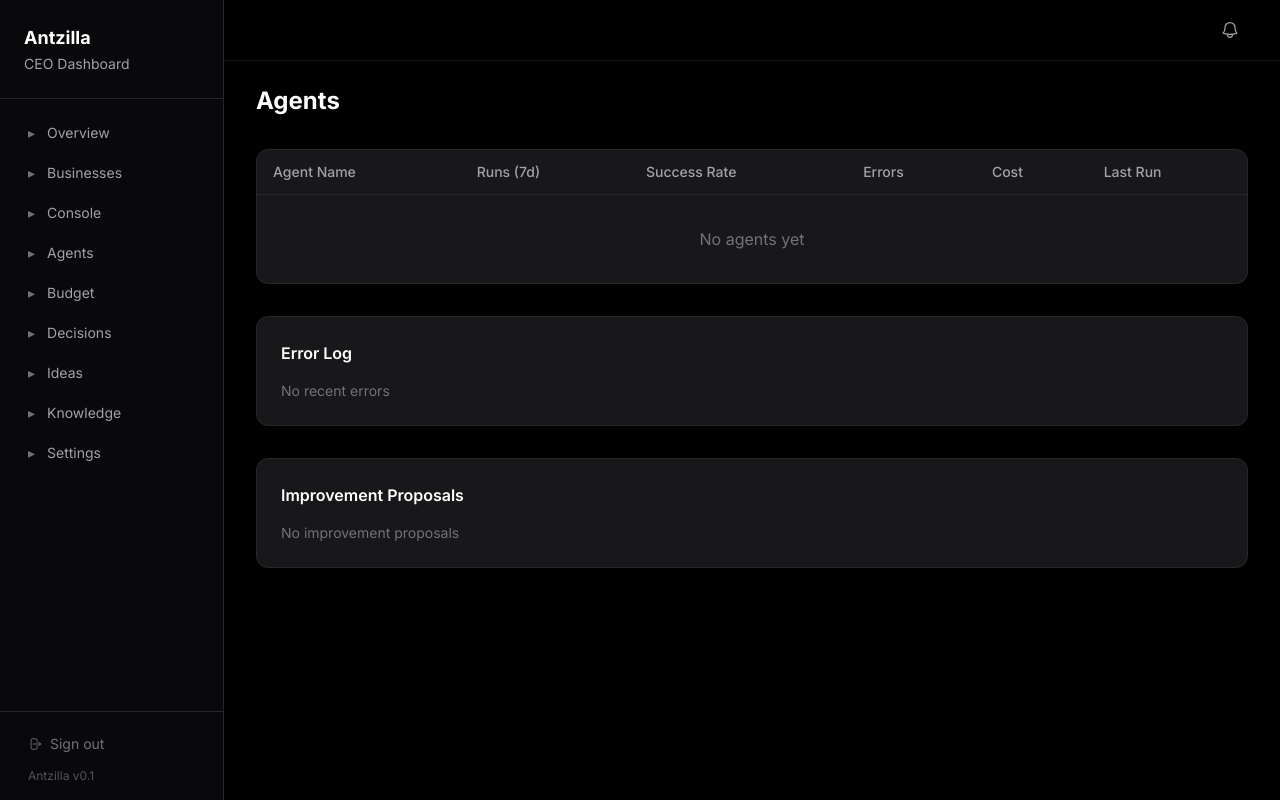
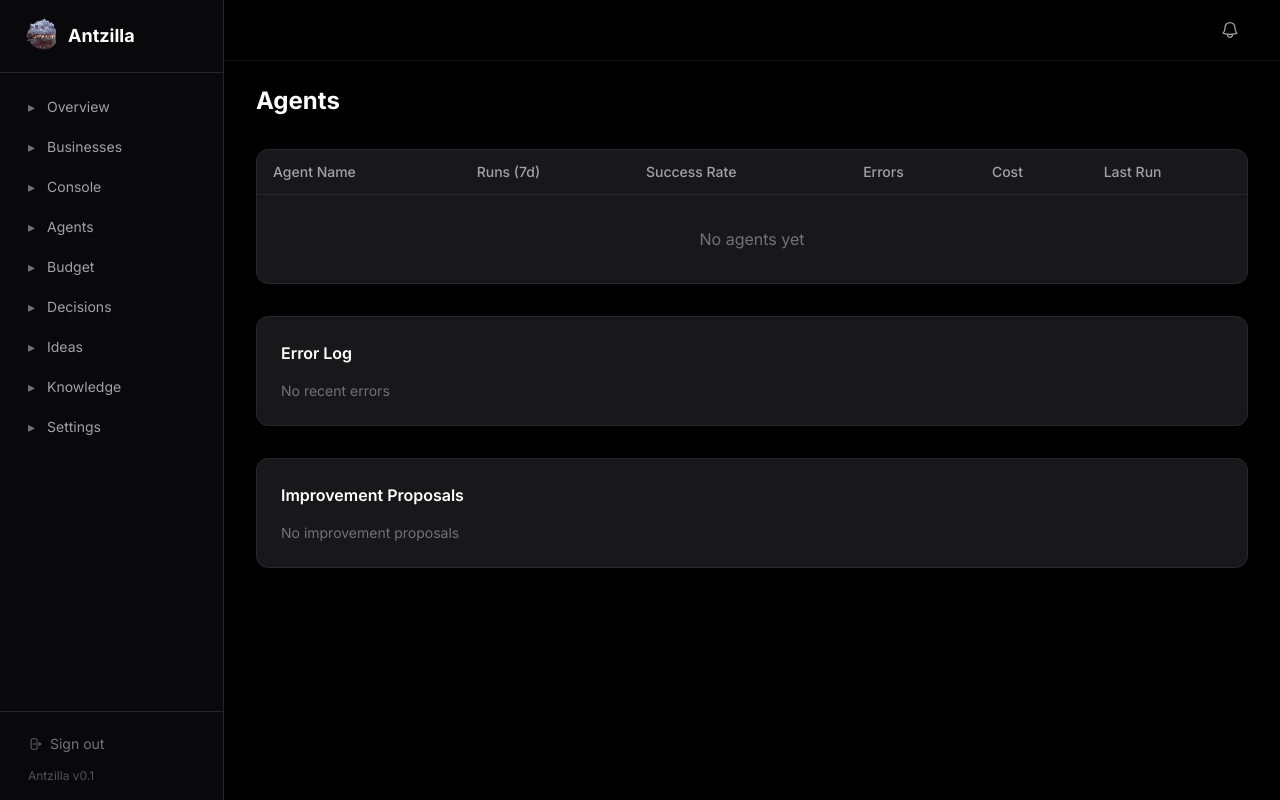
Before and after one commit to ygdotcom/antzilla, a Python web app: template src/dashboard/templates/agents.html in a window 1280 px wide. Run offline with Jinja, Linux system fonts and the light colour scheme; the template is opened without the code that fills it, so the values that code supplies are empty; some libraries are stand-ins or nearby versions.

Commit message:
feat: add Antzilla logo to sidebar, remove 'CEO Dashboard' text
Made-with: Cursor

```diff
--- a/src/dashboard/templates/base.html
+++ b/src/dashboard/templates/base.html
@@ -29,9 +29,9 @@
   {% block body_layout %}
   <!-- Sidebar -->
   <aside class="fixed left-0 top-0 h-screen w-56 bg-zinc-950 border-r border-zinc-800 flex flex-col">
-    <div class="p-6 border-b border-zinc-800">
+    <div class="p-4 border-b border-zinc-800 flex items-center gap-3">
+      <img src="/static/logo.png" alt="Antzilla" class="w-10 h-10 rounded-lg object-cover">
       <h1 class="font-bold text-white text-lg">Antzilla</h1>
-      <p class="text-zinc-400 text-sm mt-0.5">CEO Dashboard</p>
     </div>
     <nav class="flex-1 p-4 space-y-1 overflow-y-auto">
       <a href="/" class="flex items-center gap-3 px-3 py-2 rounded-lg text-sm transition-colors {% if request.url.path == '/' %}bg-zinc-800 text-white{% else %}text-zinc-400 hover:text-white hover:bg-zinc-900{% endif %}">
```
Also changed, not shown: src/dashboard/static/logo.png (added).
